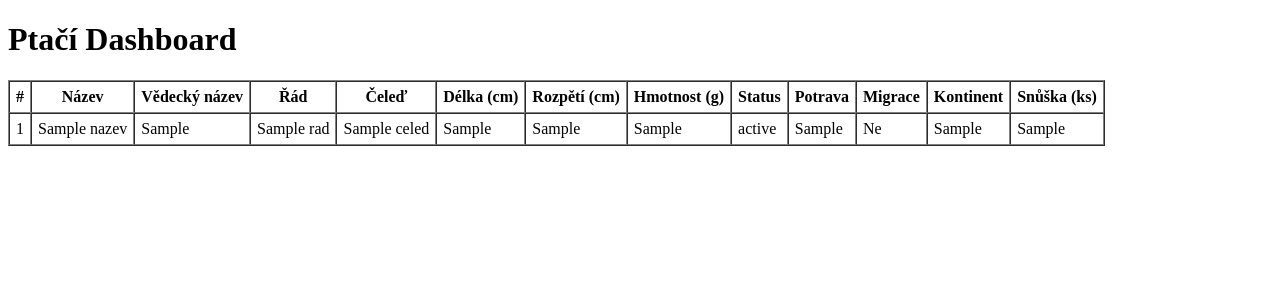
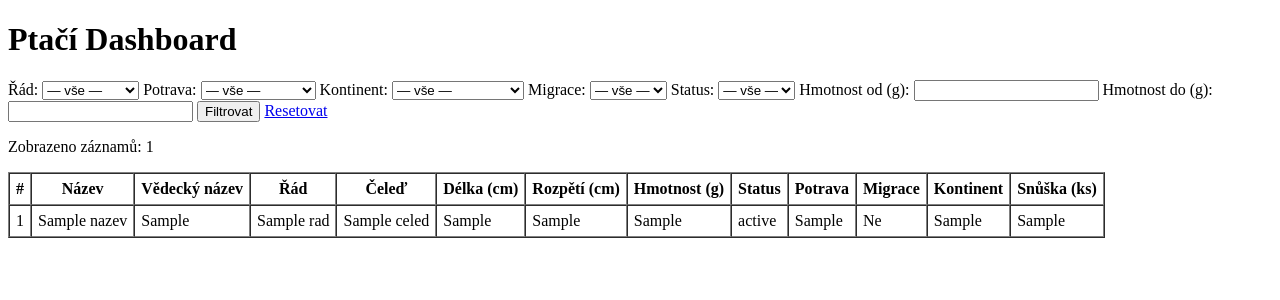
Before and after one commit to adix69/ptackos, a Flask app: template dashboard/templates/dashboard.html in a window 1280 px wide. Shown: the top 300 px of the page. Run offline with Flask 3, Linux system fonts and the light colour scheme; the template is opened without the code that fills it: most values are stand-ins (such as "Sample title", 1, 10 or a date in 2020).

Commit message:
Filtry — ovládací prvky pro filtrování ptáků přes GET parametry

```diff
--- a/dashboard/app.py
+++ b/dashboard/app.py
@@ -1,6 +1,6 @@
 import sqlite3
 import os
-from flask import Flask, render_template
+from flask import Flask, render_template, request
 
 app = Flask(__name__)
 
@@ -11,12 +11,65 @@ def get_db():
     conn.row_factory = sqlite3.Row
     return conn
 
+def build_query(params):
+    conditions = []
+    values = []
+
+    if params.get("rad"):
+        conditions.append("rad = ?")
+        values.append(params["rad"])
+    if params.get("typ_potravy"):
+        conditions.append("typ_potravy = ?")
+        values.append(params["typ_potravy"])
+    if params.get("kontinent"):
+        conditions.append("vyskyt_kontinent = ?")
+        values.append(params["kontinent"])
+    if params.get("migrace") in ("0", "1"):
+        conditions.append("migrace = ?")
+        values.append(int(params["migrace"]))
+    if params.get("status"):
+        conditions.append("status_ohrozeni = ?")
+        values.append(params["status"])
+    if params.get("hmotnost_min"):
+        conditions.append("hmotnost_g >= ?")
+        values.append(int(params["hmotnost_min"]))
+    if params.get("hmotnost_max"):
+        conditions.append("hmotnost_g <= ?")
+        values.append(int(params["hmotnost_max"]))
+
+    where = ("WHERE " + " AND ".join(conditions)) if conditions else ""
+    return where, values
+
+def get_filter_options(conn):
+    def distinct(col):
+        return [r[0] for r in conn.execute(f"SELECT DISTINCT {col} FROM ptaci WHERE {col} IS NOT NULL ORDER BY {col}").fetchall()]
+
+    return {
+        "rady":       distinct("rad"),
+        "potravy":    distinct("typ_potravy"),
+        "kontinenty": distinct("vyskyt_kontinent"),
+        "statusy":    distinct("status_ohrozeni"),
+    }
+
 @app.route("/")
 def dashboard():
     conn = get_db()
-    ptaci = conn.execute("SELECT * FROM ptaci ORDER BY nazev ASC").fetchall()
+    params = {
+        "rad":          request.args.get("rad", ""),
+        "typ_potravy":  request.args.get("typ_potravy", ""),
+        "kontinent":    request.args.get("kontinent", ""),
+        "migrace":      request.args.get("migrace", ""),
+        "status":       request.args.get("status", ""),
+        "hmotnost_min": request.args.get("hmotnost_min", ""),
+        "hmotnost_max": request.args.get("hmotnost_max", ""),
+    }
+
+    where, values = build_query(params)
+    ptaci = conn.execute(f"SELECT * FROM ptaci {where} ORDER BY nazev ASC", values).fetchall()
+    filter_options = get_filter_options(conn)
     conn.close()
-    return render_template("dashboard.html", ptaci=ptaci)
+
+    return render_template("templates/dashboard.html", ptaci=ptaci, params=params, filter_options=filter_options)
 
 if __name__ == "__main__":
     app.run(debug=True)
--- a/dashboard/templates/dashboard.html
+++ b/dashboard/templates/dashboard.html
@@ -7,6 +7,66 @@
 </head>
 <body>
     <h1>Ptačí Dashboard</h1>
+
+    <form method="GET" action="/">
+        <label>Řád:
+            <select name="rad">
+                <option value="">— vše —</option>
+                {% for r in filter_options.rady %}
+                <option value="{{ r }}" {{ 'selected' if params.get('rad') == r }}>{{ r }}</option>
+                {% endfor %}
+            </select>
+        </label>
+
+        <label>Potrava:
+            <select name="typ_potravy">
+                <option value="">— vše —</option>
+                {% for p in filter_options.potravy %}
+                <option value="{{ p }}" {{ 'selected' if params.get('typ_potravy') == p }}>{{ p }}</option>
+                {% endfor %}
+            </select>
+        </label>
+
+        <label>Kontinent:
+            <select name="kontinent">
+                <option value="">— vše —</option>
+                {% for k in filter_options.kontinenty %}
+                <option value="{{ k }}" {{ 'selected' if params.get('kontinent') == k }}>{{ k }}</option>
+                {% endfor %}
+            </select>
+        </label>
+
+        <label>Migrace:
+            <select name="migrace">
+                <option value="">— vše —</option>
+                <option value="1" {{ 'selected' if params.get('migrace') == '1' }}>Tažný</option>
+                <option value="0" {{ 'selected' if params.get('migrace') == '0' }}>Netažný</option>
+            </select>
+        </label>
+
+        <label>Status:
+            <select name="status">
+                <option value="">— vše —</option>
+                {% for s in filter_options.statusy %}
+                <option value="{{ s }}" {{ 'selected' if params.get('status') == s }}>{{ s }}</option>
+                {% endfor %}
+            </select>
+        </label>
+
+        <label>Hmotnost od (g):
+            <input type="number" name="hmotnost_min" value="{{ params.get('hmotnost_min', '') }}" min="0">
+        </label>
+
+        <label>Hmotnost do (g):
+            <input type="number" name="hmotnost_max" value="{{ params.get('hmotnost_max', '') }}" min="0">
+        </label>
+
+        <button type="submit">Filtrovat</button>
+        <a href="/">Resetovat</a>
+    </form>
+
+    <p>Zobrazeno záznamů: {{ ptaci | length }}</p>
+
     <table border="1" cellpadding="6" cellspacing="0">
         <thead>
             <tr>
```
